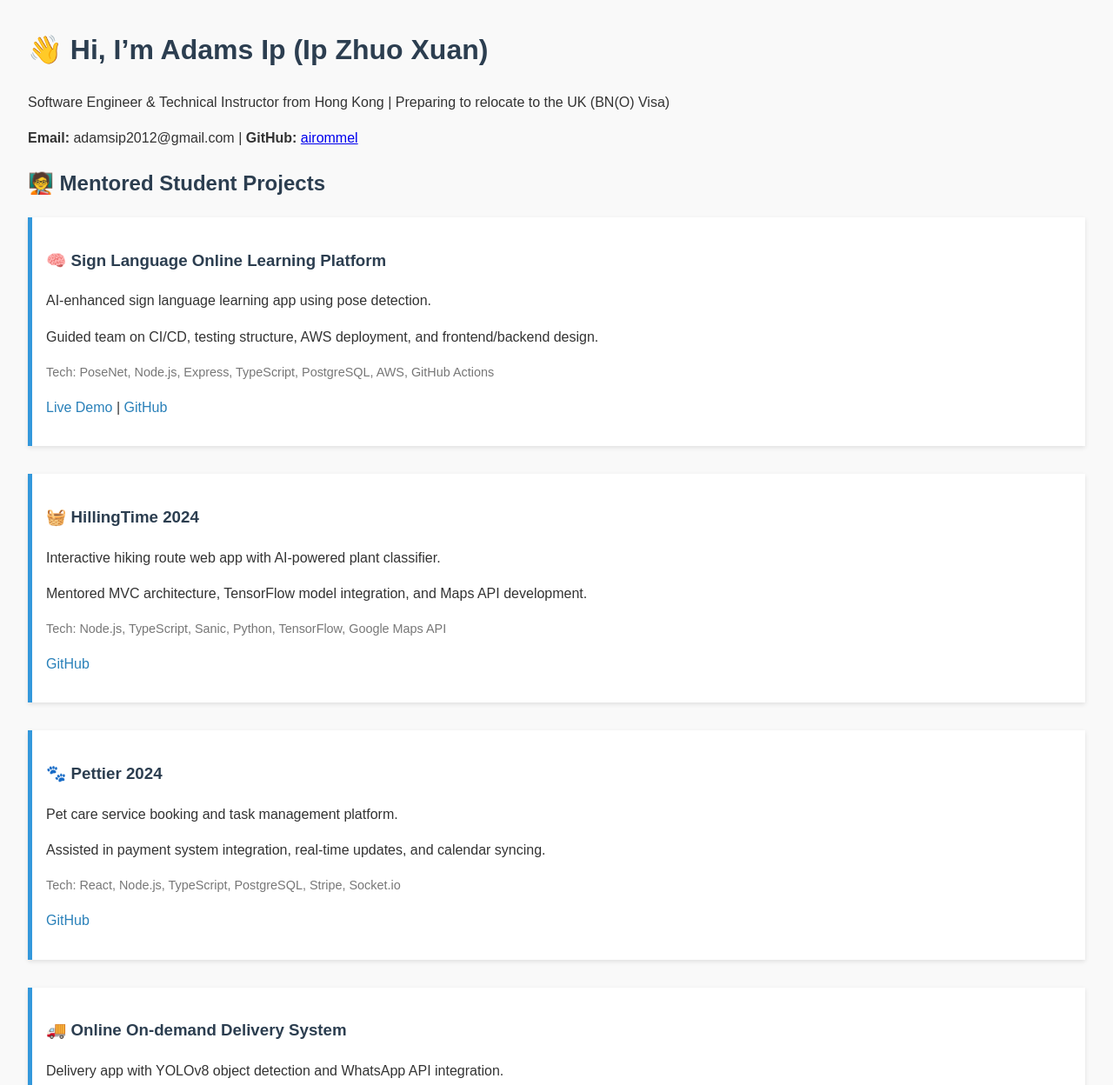
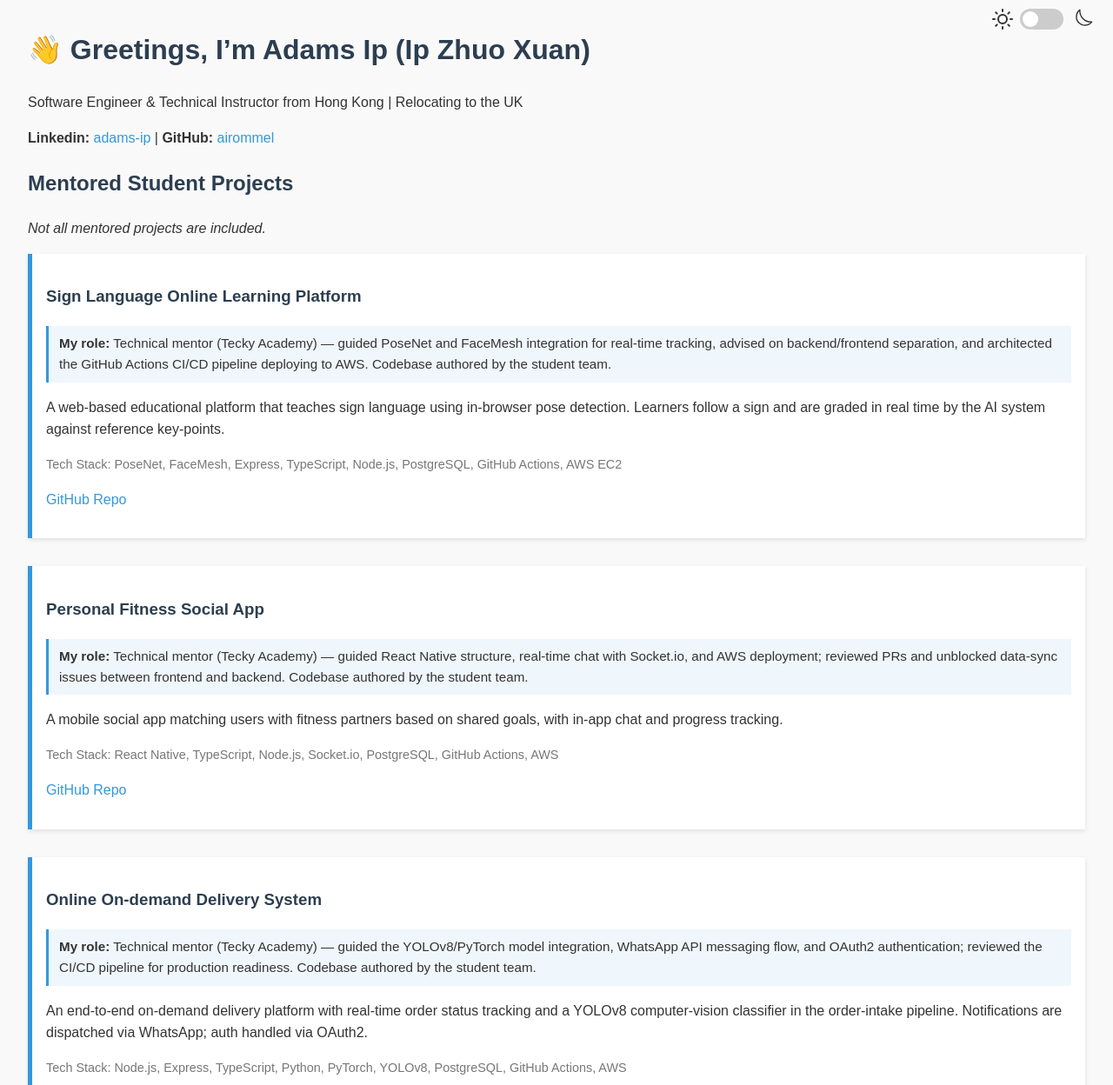
Before and after one commit to airommel/airommel.github.io, a plain HTML site: page index.html in a window 1280 px wide. Shown: the top 1248 px of the page at 87% size. Drawn offline with Linux system fonts and the light colour scheme.

Commit message:
rebuild portfolio with dark mode, role tags, and screenshots
- new style.css with light/dark theme toggle
- 5 mentored-project cards: each with a "My role" tag clarifying mentor framing and student authorship
- screenshots replace video demos: pettier admin dashboard, hilling_time AI classifier + route details
- GitHub links on all 5 cards
- consolidated previously-unpushed local work without large video files

```diff
--- a/index.html
+++ b/index.html
@@ -1,87 +1,231 @@
 <!DOCTYPE html>
 <html lang="en">
   <head>
-  <meta charset="UTF-8">
-  <meta name="viewport" content="width=device-width, initial-scale=1.0">
+    <meta charset="UTF-8" />
+    <meta name="viewport" content="width=device-width, initial-scale=1.0" />
     <title>Adams Ip | Portfolio</title>
-  <style>
-    body {
-      font-family: Arial, sans-serif;
-      line-height: 1.6;
-      margin: 2rem;
-      background: #f9f9f9;
-      color: #333;
-    }
-    h1, h2, h3 {
-      color: #2c3e50;
-    }
-    .project {
-      background: #fff;
-      padding: 1rem;
-      margin-bottom: 2rem;
-      border-left: 5px solid #3498db;
-      box-shadow: 0 2px 5px rgba(0,0,0,0.1);
-    }
-    .project a {
-      color: #2980b9;
-      text-decoration: none;
-    }
-    .project a:hover {
-      text-decoration: underline;
-    }
-    .tech {
-      font-size: 0.9rem;
-      color: #777;
-    }
-  </style>
+    <link rel="stylesheet" href="./style.css" />
   </head>
   <body>
-  <h1>👋 Hi, I’m Adams Ip (Ip Zhuo Xuan)</h1>
-  <p>Software Engineer & Technical Instructor from Hong Kong | Preparing to relocate to the UK (BN(O) Visa)</p>
-  <p><strong>Email:</strong> adamsip2012@gmail.com | <strong>GitHub:</strong> <a href="https://github.com/airommel" target="_blank">airommel</a></p>
+    <div class="toggle">
+      <svg
+        id="sunIcon"
+        class="theme-icon"
+        xmlns="http://www.w3.org/2000/svg"
+        viewBox="0 0 24 24"
+        fill="none"
+        stroke="currentColor"
+        stroke-width="2"
+        stroke-linecap="round"
+        stroke-linejoin="round"
+      >
+        <circle cx="12" cy="12" r="5" />
+        <line x1="12" y1="1" x2="12" y2="3" />
+        <line x1="12" y1="21" x2="12" y2="23" />
+        <line x1="4.22" y1="4.22" x2="5.64" y2="5.64" />
+        <line x1="18.36" y1="18.36" x2="19.78" y2="19.78" />
+        <line x1="1" y1="12" x2="3" y2="12" />
+        <line x1="21" y1="12" x2="23" y2="12" />
+        <line x1="4.22" y1="19.78" x2="5.64" y2="18.36" />
+        <line x1="18.36" y1="5.64" x2="19.78" y2="4.22" />
+      </svg>
+      <label class="switch">
+        <input type="checkbox" id="themeToggle" />
+        <span class="slider"></span>
+      </label>
+      <svg
+        id="moonIcon"
+        class="theme-icon"
+        xmlns="http://www.w3.org/2000/svg"
+        viewBox="0 0 24 24"
+        fill="none"
+        stroke="currentColor"
+        stroke-linecap="round"
+        stroke-linejoin="round"
+      >
+        <path d="M21 12.79A9 9 0 0 1 11.21 3 7 7 0 1 0 21 12.79z" />
+      </svg>
+    </div>
 
-  <h2>🧑‍🏫 Mentored Student Projects</h2>
+    <h1>👋 Greetings, I’m Adams Ip (Ip Zhuo Xuan)</h1>
+    <p>
+      Software Engineer & Technical Instructor from Hong Kong | Relocating to
+      the UK
+    </p>
+    <p>
+      <strong>Linkedin:</strong>
+      <a
+        href="https://www.linkedin.com/in/zhuo-xuan-ip-5717b5203"
+        target="_blank"
+        >adams-ip</a
+      >
+      | <strong>GitHub:</strong>
+      <a href="https://github.com/airommel" target="_blank">airommel</a>
+    </p>
+
+    <h2>Mentored Student Projects</h2>
+    <p>
+      <em>Not all mentored projects are included.</em>
+    </p>
 
     <div class="project">
-    <h3>🧠 Sign Language Online Learning Platform</h3>
-    <p>AI-enhanced sign language learning app using pose detection.</p>
-    <p>Guided team on CI/CD, testing structure, AWS deployment, and frontend/backend design.</p>
-    <p class="tech">Tech: PoseNet, Node.js, Express, TypeScript, PostgreSQL, AWS, GitHub Actions</p>
-    <p><a href="https://bad-project.tecky-kc.me" target="_blank">Live Demo</a> | <a href="https://github.com/kellychowkc/sign_teaching_platform" target="_blank">GitHub</a></p>
+      <h3>Sign Language Online Learning Platform</h3>
+      <p class="role">
+        <strong>My role:</strong> Technical mentor (Tecky Academy) — guided
+        PoseNet and FaceMesh integration for real-time tracking, advised on
+        backend/frontend separation, and architected the GitHub Actions
+        CI/CD pipeline deploying to AWS. Codebase authored by the student
+        team.
+      </p>
+      <p>
+        A web-based educational platform that teaches sign language using
+        in-browser pose detection. Learners follow a sign and are graded in
+        real time by the AI system against reference key-points.
+      </p>
+      <p class="tech">
+        Tech Stack: PoseNet, FaceMesh, Express, TypeScript, Node.js,
+        PostgreSQL, GitHub Actions, AWS EC2
+      </p>
+      <p>
+        <a
+          href="https://github.com/kellychowkc/sign_teaching_platform"
+          target="_blank"
+          >GitHub Repo</a
+        >
+      </p>
     </div>
 
     <div class="project">
-    <h3>🧺 HillingTime 2024</h3>
-    <p>Interactive hiking route web app with AI-powered plant classifier.</p>
-    <p>Mentored MVC architecture, TensorFlow model integration, and Maps API development.</p>
-    <p class="tech">Tech: Node.js, TypeScript, Sanic, Python, TensorFlow, Google Maps API</p>
-    <p><a href="https://github.com/yves-cheung/bad-project" target="_blank">GitHub</a></p>
+      <h3>Personal Fitness Social App</h3>
+      <p class="role">
+        <strong>My role:</strong> Technical mentor (Tecky Academy) — guided
+        React Native structure, real-time chat with Socket.io, and AWS
+        deployment; reviewed PRs and unblocked data-sync issues between
+        frontend and backend. Codebase authored by the student team.
+      </p>
+      <p>
+        A mobile social app matching users with fitness partners based on
+        shared goals, with in-app chat and progress tracking.
+      </p>
+      <p class="tech">
+        Tech Stack: React Native, TypeScript, Node.js, Socket.io, PostgreSQL,
+        GitHub Actions, AWS
+      </p>
+      <p>
+        <a href="https://github.com/leaarn/c25-cas-project-04-tw" target="_blank"
+          >GitHub Repo</a
+        >
+      </p>
     </div>
 
     <div class="project">
-    <h3>🐾 Pettier 2024</h3>
-    <p>Pet care service booking and task management platform.</p>
-    <p>Assisted in payment system integration, real-time updates, and calendar syncing.</p>
-    <p class="tech">Tech: React, Node.js, TypeScript, PostgreSQL, Stripe, Socket.io</p>
-    <p><a href="https://github.com/yves-cheung/frd-project" target="_blank">GitHub</a></p>
+      <h3>Online On-demand Delivery System</h3>
+      <p class="role">
+        <strong>My role:</strong> Technical mentor (Tecky Academy) — guided
+        the YOLOv8/PyTorch model integration, WhatsApp API messaging flow,
+        and OAuth2 authentication; reviewed the CI/CD pipeline for production
+        readiness. Codebase authored by the student team.
+      </p>
+      <p>
+        An end-to-end on-demand delivery platform with real-time order status
+        tracking and a YOLOv8 computer-vision classifier in the order-intake
+        pipeline. Notifications are dispatched via WhatsApp; auth handled via
+        OAuth2.
+      </p>
+      <p class="tech">
+        Tech Stack: Node.js, Express, TypeScript, Python, PyTorch, YOLOv8,
+        PostgreSQL, GitHub Actions, AWS
+      </p>
+      <p>
+        <a href="https://github.com/leaarn/c25-bad-project-04-tw" target="_blank"
+          >GitHub Repo</a
+        >
+      </p>
     </div>
 
     <div class="project">
-    <h3>🚚 Online On-demand Delivery System</h3>
-    <p>Delivery app with YOLOv8 object detection and WhatsApp API integration.</p>
-    <p>Mentored secure OAuth login, ML order placement, and automated testing pipelines.</p>
-    <p class="tech">Tech: Node.js, TypeScript, Express, PostgreSQL, PyTorch, YOLOv8, GitHub Actions, AWS</p>
-    <p><a href="https://chickenvan.online" target="_blank">Live Demo</a> | <a href="https://github.com/leaarn/c25-bad-project-04-tw" target="_blank">GitHub</a></p>
+      <h3>Pettier 2024</h3>
+      <p class="role">
+        <strong>My role:</strong> Technical mentor (Tecky Academy) — directed
+        architecture, reviewed PRs, and debugged production blockers across a
+        tight 2–3 week sprint. Codebase authored by the student team.
+      </p>
+      <p>
+        A pet-care services marketplace connecting owners with providers.
+        Features Stripe-backed payments with held/release funds, multi-role
+        accounts (clients, providers, admins) with identity verification, an
+        all-in-one task dashboard with calendar, and real-time booking updates
+        via Socket.io.
+      </p>
+      <p class="tech">
+        Tech Stack: React, Node.js, Express, TypeScript, PostgreSQL, Knex,
+        Stripe, Socket.io, AWS S3
+      </p>
+      <p>
+        <a href="https://github.com/yves-cheung/frd-project" target="_blank"
+          >GitHub Repo</a
+        >
+      </p>
+      <div class="demo-container">
+        <img
+          src="assets/c29_pettier/admin_dashboard.png"
+          alt="Pettier admin dashboard"
+          style="max-width: 90%"
+        />
+      </div>
     </div>
 
     <div class="project">
-    <h3>🏋️ Personal Fitness Social App</h3>
-    <p>React Native app for trainer matching and fitness goal tracking with live chat.</p>
-    <p>Guided MVC development, chat integration, and deployment via Docker + AWS.</p>
-    <p class="tech">Tech: React Native, React, Node.js, Express, PostgreSQL, Docker, Socket.io, AWS</p>
-    <p><a href="https://github.com/leaarn/c25-cas-project-04-tw" target="_blank">GitHub</a></p>
+      <h3>HillingTime 2024</h3>
+      <p class="role">
+        <strong>My role:</strong> Technical mentor (Tecky Academy) — directed
+        the Node.js/Python cross-language architecture, reviewed PRs, and
+        guided the TensorFlow plant-classifier integration. Codebase authored
+        by the student team.
+      </p>
+      <p>
+        A hiking-trail discovery web app for Hong Kong with an AI-powered
+        toxic-plant classifier. Trails are browsable by district with
+        difficulty, duration, and Google Maps integration; users can upload a
+        photo of a plant and have it classified by a TensorFlow model served
+        from a separate Python (Sanic) microservice behind the Node/Express
+        API.
+      </p>
+      <p class="tech">
+        Tech Stack: TensorFlow, TypeScript, Python, Node.js, Express, Sanic,
+        PostgreSQL, Knex, Google Maps API
+      </p>
+      <p>
+        <a href="https://github.com/yves-cheung/bad-project" target="_blank"
+          >GitHub Repo</a
+        >
+      </p>
+      <div class="demo-container">
+        <img
+          src="assets/hilling_time/classifier.png"
+          alt="HillingTime AI plant classifier"
+          style="max-width: 45%; margin: 0 0.5rem"
+        />
+        <img
+          src="assets/hilling_time/route_details.png"
+          alt="HillingTime route details"
+          style="max-width: 45%; margin: 0 0.5rem"
+        />
       </div>
+    </div>
+    <p>
+      <em
+        >All projects above were developed by student teams under my mentorship
+        within a tight 2–3 week timeframe.</em
+      >
+    </p>
 
-  <p><em>Note: All projects above were developed by student teams under my mentorship during their final capstone phase.</em></p>
+    <script>
+      const toggle = document.getElementById("themeToggle");
+      const root = document.documentElement;
+      toggle.addEventListener("change", () => {
+        root.setAttribute("data-theme", toggle.checked ? "dark" : "light");
+      });
+    </script>
   </body>
 </html>
--- /dev/null
+++ b/style.css
@@ -0,0 +1,129 @@
+:root {
+  --bg: #f9f9f9;
+  --text: #333;
+  --card-bg: #fff;
+  --accent: #3498db;
+  --heading: #2c3e50;
+}
+
+[data-theme="dark"] {
+  --bg: #1e1e1e;
+  --text: #e0e0e0;
+  --card-bg: #2a2a2a;
+  --accent: #4aa3df;
+  --heading: #ffffff;
+}
+
+body {
+  font-family: Arial, sans-serif;
+  line-height: 1.6;
+  margin: 2rem;
+  background: var(--bg);
+  color: var(--text);
+  transition: all 0.3s ease;
+}
+h1,
+h2,
+h3 {
+  color: var(--heading);
+}
+
+a {
+  color: var(--accent);
+  text-decoration: none;
+}
+.project {
+  background: var(--card-bg);
+  padding: 1rem;
+  margin-bottom: 2rem;
+  border-left: 5px solid var(--accent);
+  box-shadow: 0 2px 5px rgba(0, 0, 0, 0.1);
+}
+.project a {
+  color: var(--accent);
+  text-decoration: none;
+}
+.project a:hover {
+  text-decoration: underline;
+}
+.tech {
+  font-size: 0.9rem;
+  color: #777;
+}
+.role {
+  font-size: 0.95rem;
+  background: rgba(52, 152, 219, 0.08);
+  border-left: 3px solid var(--accent);
+  padding: 0.5rem 0.75rem;
+  margin: 0.5rem 0 1rem;
+}
+.toggle {
+  margin-bottom: 1.5rem;
+  display: flex;
+  align-items: center;
+  gap: 0.5rem;
+  position: absolute;
+  right: 25px;
+  top: 10px;
+}
+.switch {
+  position: relative;
+  display: inline-block;
+  width: 50px;
+  height: 24px;
+}
+.switch input {
+  opacity: 0;
+  width: 0;
+  height: 0;
+}
+.slider {
+  position: absolute;
+  cursor: pointer;
+  top: 0;
+  left: 0;
+  right: 0;
+  bottom: 0;
+  background-color: #ccc;
+  transition: 0.4s;
+  border-radius: 24px;
+}
+.slider:before {
+  position: absolute;
+  content: "";
+  height: 18px;
+  width: 18px;
+  left: 3px;
+  bottom: 3px;
+  background-color: white;
+  transition: 0.4s;
+  border-radius: 50%;
+}
+input:checked + .slider {
+  background-color: var(--accent);
+}
+input:checked + .slider:before {
+  transform: translateX(26px);
+}
+.theme-icon {
+  width: 24px;
+  height: 24px;
+}
+#moonIcon {
+  transform: scale(1.4);
+  stroke-width: 1;
+  position: relative;
+  bottom: -2px;
+}
+
+video {
+  max-width: 100%;
+  height: auto;
+}
+
+.demo-container {
+  margin: auto;
+  display: flex;
+  justify-content: center;
+  flex-wrap: wrap;
+}
```
Also changed, not shown: assets/c29_pettier/admin_dashboard.png (added), assets/hilling_time/classifier.png (added), 1 other file. Lines whose indentation alone changed are shown as unchanged.
